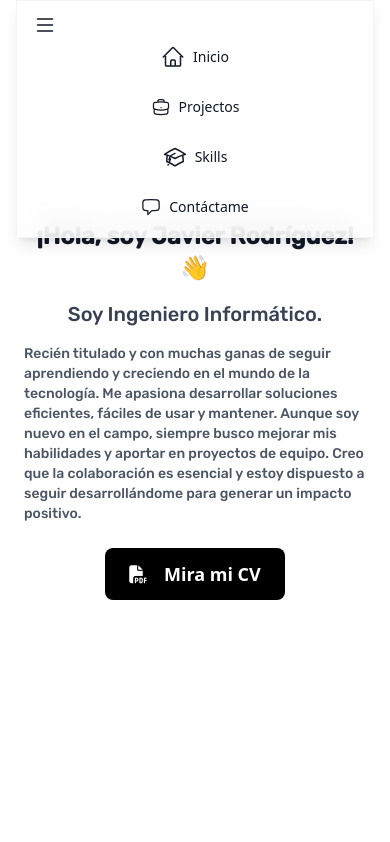
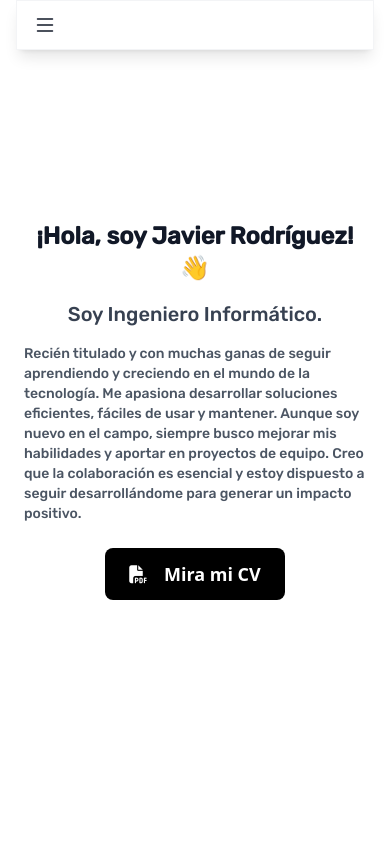
Before and after one commit to jaavispeed/Portafolio, an Angular app: page /home in a window 390 px wide. Shown: the top 842 px of the page. Built offline with nearby package versions, Linux system fonts and the light colour scheme.

Commit message:
Menu cerrado en apps mobile

```diff
--- a/src/app/Pages/landing-page/landing-page.component.ts
+++ b/src/app/Pages/landing-page/landing-page.component.ts
@@ -16,7 +16,7 @@ import ContactoComponent from "../contacto/contacto.component";
 export default class LandingPageComponent {
 
   loading: boolean = true;
-  menuOpen: boolean = false;
+  menuOpen: boolean = true;
 
   ngOnInit(): void {
     setTimeout(() => {
```
